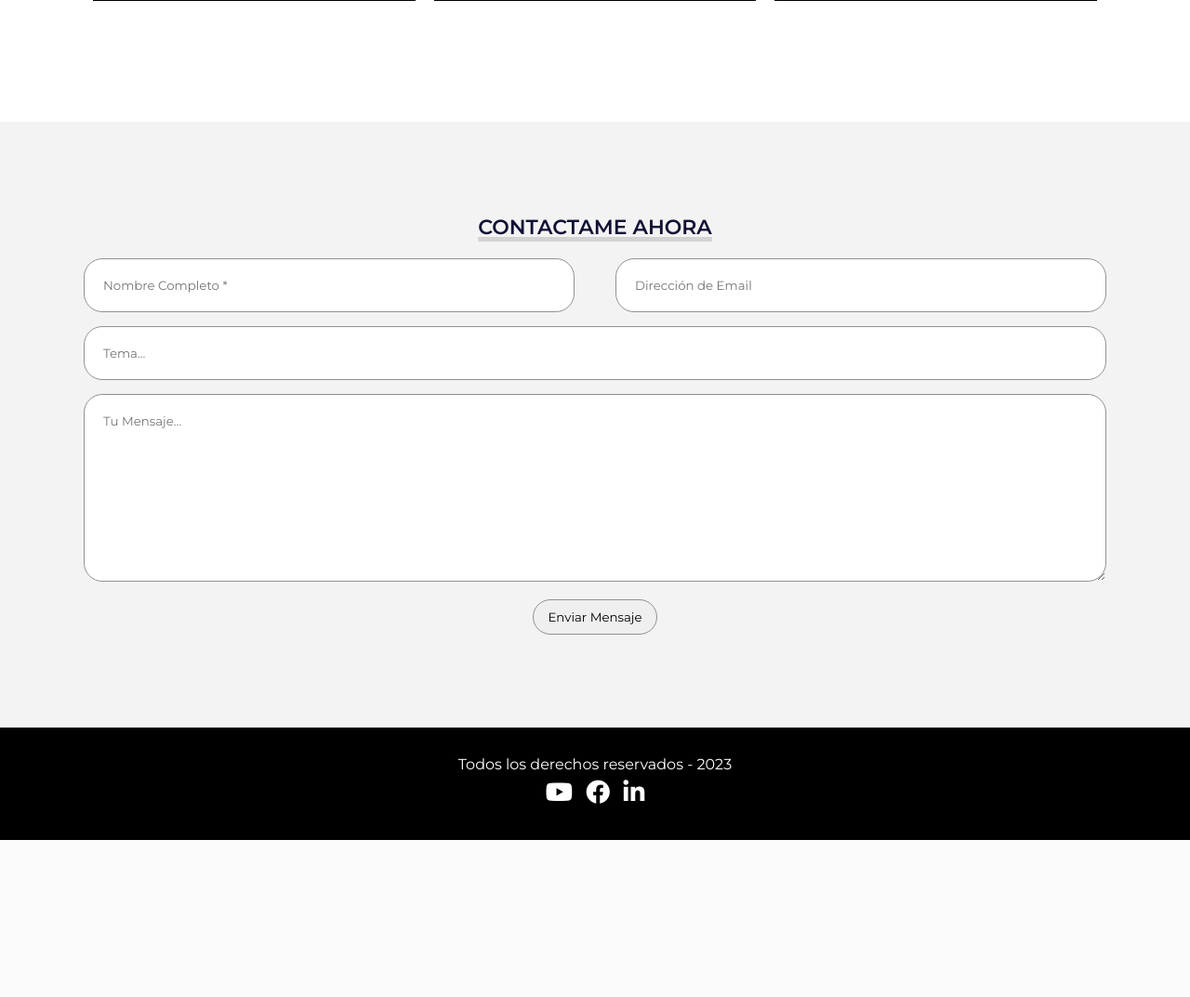
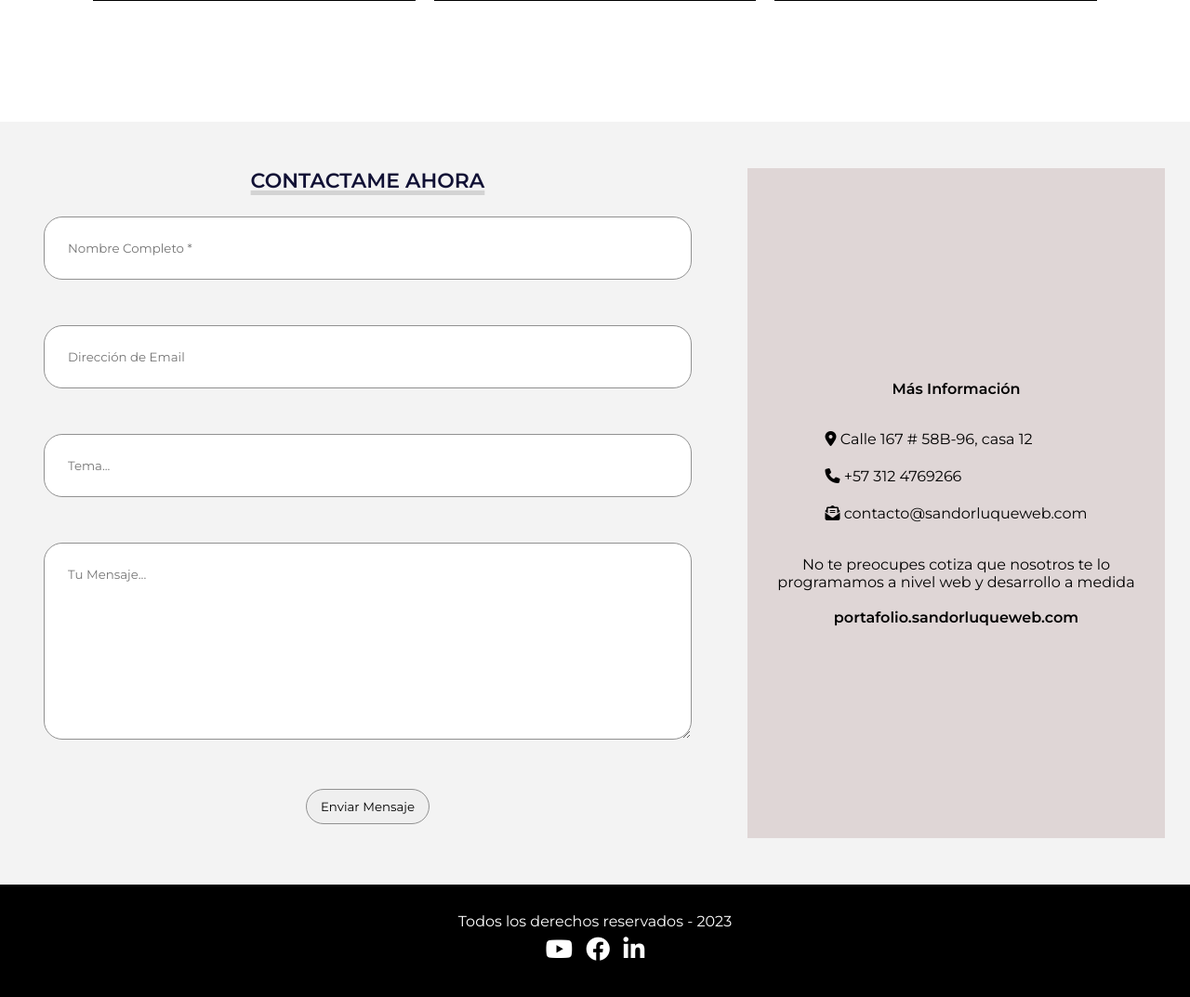
Before and after one commit to sanditor/portafolio_sandor_luque, a PHP site: page / in a window 1280 px wide. Shown: the part 4696-5769 px from the top of the page at 93% size. Before the commit the page ends 5600 px from the top, so only its background shows below. Run offline with PHP 8.4, Linux system fonts and the light colour scheme; some libraries are stand-ins or nearby versions.

Commit message:
Actualización 13-nov-2023

```diff
--- a/Assets/portafolio/css/estilos.css
+++ b/Assets/portafolio/css/estilos.css
@@ -612,17 +612,22 @@ body {
 /* *********************/
 
 #contacto {
-    padding: 100px 15px;
+    display: flex;
+    justify-content: space-around;
+    padding: 50px 27px;
     background-color: #f3f3f3;
+    gap: 40px;
+    box-shadow: 0 0 20px 0 rgba(255, 255, 255, .3);
 }
 
-#contacto .titulo-seccion {
-    margin-bottom: 20px;
+.contact-wrapper {
+    box-shadow: 0 0 20px 0 rgba(255, 255, 255, .3);
 }
 
 #contacto .contenedor-form {
-    max-width: 1100px;
-    margin: auto;
+    max-width: 900px;
+    margin: 0px 20px 0px 20px;
+    width: 100%;
 }
 
 #contacto .contenedor-form .fila {
@@ -634,16 +639,8 @@ body {
     justify-content: space-between;
 }
 
-#contacto .contenedor-form input,
-#contacto .contenedor-form textarea {
-    padding: 20px;
-    border-radius: 20px;
-    border: none;
-    border: 1px solid #919191;
-}
-
 #contacto .contenedor-form .mitad input {
-    width: 48%;
+    width: 50%;
 }
 
 #contacto .contenedor-form .input-full {
@@ -658,6 +655,7 @@ body {
     text-decoration: underline;
     text-decoration-color: #d3d3d3;
     text-decoration-thickness: 5px;
+    margin-bottom: 25px;
 }
 
 #contacto .btn-enviar {
@@ -673,29 +671,76 @@ body {
     color: #fff;
 }
 
-form#formContac p {
-    margin-top: 1rem;
-    font-weight: 600;
+#contacto .contenedor-form input,
+#contacto .contenedor-form textarea {
+    padding: 25px;
+    border-radius: 20px;
+    border: 1px solid #919191;
+    margin-bottom: 15px;
 }
 
-.hiddenMessage {
-    display: none;
-    opacity: 0;
-    transition: ease-in-out opacity 1s;
-    -webkit-transition: ease-in-out opacity 1s;
-    -moz-transition: ease-in-out opacity 1s;
-    -ms-transition: ease-in-out opacity 1s;
-    -o-transition: ease-in-out opacity 1s;
+.contacto-info {
+    display: flex;
+    flex-direction: column;
+    background: #dfd6d6;
+    max-width: 500px;
+    padding: 20px;
+    align-items: center;
+    justify-content: center;
 }
 
-.showMessage {
-    display: block;
-    opacity: 1;
-    transition: ease-in-out opacity 1s;
-    -webkit-transition: ease-in-out opacity 1s;
-    -moz-transition: ease-in-out opacity 1s;
-    -ms-transition: ease-in-out opacity 1s;
-    -o-transition: ease-in-out opacity 1s;
+.contacto-info ul>li {
+    list-style: none;
+    line-height: 2.5;
+}
+
+.contacto-info h4 {
+    margin-bottom: 25px;
+}
+
+.contacto-info p {
+    text-align: center;
+    margin-top: 25px;
+}
+
+.form-control input:focus {
+	border-color: #777;
+}
+
+.form-control.success input {
+	border-color: #2ecc71 !important;
+}
+
+.form-control.error input {
+	border-color: #e74c3c !important;
+}
+
+.form-control i {
+	visibility: hidden;
+}
+
+.form-control.success i.fa-check-circle {
+	color: #2ecc71 !important;
+	visibility: visible !important;
+    margin-bottom: 15px !important;
+}
+
+.form-control.error i.fa-exclamation-circle {
+	color: #e74c3c !important;
+	visibility: visible !important;
+    margin-left: -15px;
+}
+
+.form-control small {
+	color: #e74c3c;
+	left: 0;
+	visibility: hidden;
+}
+
+.form-control.error small {
+	visibility: visible !important;
+    margin-top: 1rem !important;
+    margin-bottom: 1rem !important;
 }
 
 /* *********************/
@@ -768,6 +813,7 @@ footer a {
     }
     #inicio .contenido .presentacion .descripcion {
         font-size: 15px;
+        padding: 0 15px
     }
     /* seccion SOBRE MI */
     #sobremi {
@@ -816,7 +862,9 @@ footer a {
     }
     /* seccion CONTACTO */
     #contacto {
-        padding: 50px 15px;
+        flex-direction: column;
+        padding: 30px 63px;
+        width: auto;
     }
     #contacto .contenedor-form .mitad {
         margin-bottom: 15px;
@@ -826,4 +874,19 @@ footer a {
         width: 100%;
         margin-bottom: 15px;
     }
+    .contacto-info {
+        max-width: max-content;
+    }
 }
+
+@media screen and (max-width: 500px) {
+    .contacto-info {
+        font-size: 12px;
+    }
+}
+
+@media screen and (max-width: 400px) {
+    #inicio .contenido .presentacion {
+        height: 110vh;
+    }
+}
--- a/Assets/portafolio/js/mainPortafolio.js
+++ b/Assets/portafolio/js/mainPortafolio.js
@@ -142,30 +142,47 @@ if(document.querySelector("#frmContacto")){
 	frmContacto.addEventListener('submit',function(e) {
 		e.preventDefault();
 
-		let nombre = document.querySelector("#txtNombreContacto").value;
-        let email = document.querySelector("#txtEmailContacto").value;
-        let tema = document.querySelector("#txtTemaContacto").value;
-		let mensaje = document.querySelector("#txtMensajeContacto").value;
+		let nombre = document.querySelector("#txtNombreContacto");
+        let nombreValue = document.querySelector("#txtNombreContacto").value.trim();
+        let email = document.querySelector("#txtEmailContacto");
+        let emailValue = document.querySelector("#txtEmailContacto").value.trim();
+        let tema = document.querySelector("#txtTemaContacto");
+        let temaValue = document.querySelector("#txtTemaContacto").value.trim();
+        let mensaje = document.querySelector("#txtMensajeContacto");
+		let mensajeValue = document.querySelector("#txtMensajeContacto").value.trim();
+        // Guardar el formulario en su estado original
+        var formularioOriginal = document.getElementById("frmContacto").outerHTML;
 
-		if(nombre == ""){
-			alertify.error("El nombre es obligatorio");
+		if(nombreValue == ""){
+			setErrorFor(nombre,"El nombre es obligatorio");
 			return false;
-		}
+		}else {
+		    setSuccessFor(nombre, "correcto");
+	    }
 
-		if(!fntEmailValidate(email)){
-            alertify.error("El email no es válido.");
+		if(emailValue === ''){
+            setErrorFor(email, 'No puede dejar el email en blanco.');
+            return false;
+        }else if (!fntEmailValidate(emailValue)) {
+            setErrorFor(email,"El email no es válido.");
 			return false;
-		}
+		}else{
+		    setSuccessFor(email, "correcto");
+	    }
 
-        if(tema == ""){
-            alertify.error("Por favor escribe el tema.");
+        if(temaValue == ""){
+           setErrorFor(tema,"Por favor escribe el tema.");
 			return false;
-		}
+		}else {
+		    setSuccessFor(tema, "correcto");
+	    }
 
-		if(mensaje == ""){
-            alertify.error("Por favor escribe el mensaje.");
+		if(mensajeValue == ""){
+            setErrorFor(mensaje, "Por favor escribe el mensaje.");
 			return false;
-		}
+		}else {
+		    setSuccessFor(mensaje, "correcto");
+	    }
 
 		divLoading.style.display = "flex";
 		let request = (window.XMLHttpRequest) ?
@@ -182,6 +199,8 @@ if(document.querySelector("#frmContacto")){
 	    		if(objData.status){
                     alertify.success(objData.msg);
                 	document.querySelector("#frmContacto").reset();
+                    document.getElementById("frmContacto").outerHTML = formularioOriginal;
+                    document.querySelector("#txtNombreContacto").focus();
 	    		}else{
                     alertify.error(objData.msg);
 	    		}
@@ -192,3 +211,23 @@ if(document.querySelector("#frmContacto")){
 
 	},false);
 }
+
+function setErrorFor(input, message) {
+	const formControl = input.parentElement;
+	const small = formControl.querySelector('.form-control small');
+    input.style.border = "1px solid #e74c3c !important";
+    input.focus();
+	formControl.className = 'form-control error fila';
+    small.style.color = '#e74c3c'
+    small.style.visibility = "visible";
+	small.innerText = message;
+
+}
+
+function setSuccessFor(input, message) {
+	const formControl = input.parentElement;
+    const small = formControl.querySelector('.form-control small');
+	formControl.className = 'form-control success';
+    small.style.color = '#2ecc71',
+    small.innerText = message;
+}
--- a/Config/Config.php
+++ b/Config/Config.php
@@ -9,9 +9,9 @@
 
 	//Datos de conexión a Base de Datos
 	const DB_HOST = "localhost";
-	const DB_NAME = "u378219037_db_portafolio";
-	const DB_USER = "u378219037_root2";
-	const DB_PASSWORD = "Elshalom7&";
+	const DB_NAME = "db_portafolio";
+	const DB_USER = "root";
+	const DB_PASSWORD = "";
 	const DB_PORT = "3306";
 	const DB_CHARSET = "utf8";
 
--- a/Views/Template/header_portafolio.php
+++ b/Views/Template/header_portafolio.php
@@ -9,16 +9,8 @@
     <meta name="author" content="Sandor Luque">
     <meta name="theme-color" content="#009688">
     <title><?=$data['page_title']?></title>
-    <link rel="icon" type="image/svg+xml" href="<?= media() ?>/portafolio/img/favicon.svg" />
-    <link rel="stylesheet" href="https://cdnjs.cloudflare.com/ajax/libs/font-awesome/6.1.1/css/all.min.css" integrity="sha512-KfkfwYDsLkIlwQp6LFnl8zNdLGxu9YAA1QvwINks4PhcElQSvqcyVLLD9aMhXd13uQjoXtEKNosOWaZqXgel0g==" crossorigin="anonymous" referrerpolicy="no-referrer" />
-    <link rel="stylesheet" href="<?= media() ?>/portafolio/css/estilos.css">
-    <!--Archivos CSS para Alertify -->
-	<!-- Alertify style -->
-	<link href="<?= media()?>/portafolio/css/alertify/alertify.min.css" rel="stylesheet">
-	<!-- Alertify theme -->
-	<link href="<?=  media() ?>/portafolio/css/alertify/themes/default.min.css" rel="stylesheet">
 
-    <!-- Primary Meta Tags -->
+     <!-- Primary Meta Tags -->
     <meta name="title" content="SLF Desarrollador Web Full stack" />
     <meta name="description" content="Desarrollo web a medida. Consulte..." />
 
@@ -35,6 +27,14 @@
     <meta property="twitter:title" content="SLF Desarrollador Web Full stack" />
     <meta property="twitter:description" content="Desarrollo web a medida. Consulte..." />
     <meta property="twitter:image" content="<?= media() ?>/portafolio/img/logo.png" />
+
+    <link rel="icon" type="image/svg+xml" href="<?= media() ?>/portafolio/img/favicon.svg" />
+    <link rel="stylesheet" href="https://cdnjs.cloudflare.com/ajax/libs/font-awesome/6.1.1/css/all.min.css" integrity="sha512-KfkfwYDsLkIlwQp6LFnl8zNdLGxu9YAA1QvwINks4PhcElQSvqcyVLLD9aMhXd13uQjoXtEKNosOWaZqXgel0g==" crossorigin="anonymous" referrerpolicy="no-referrer" />
+    <link rel="stylesheet" href="<?= media() ?>/portafolio/css/estilos.css">
+    <!--Archivos CSS para Alertify -->
+	<link href="<?= media()?>/portafolio/css/alertify/alertify.min.css" rel="stylesheet">
+	<!-- Alertify theme -->
+	<link href="<?=  media() ?>/portafolio/css/alertify/themes/default.min.css" rel="stylesheet">
 
 </head>
 
--- a/Views/home.php
+++ b/Views/home.php
@@ -315,23 +315,48 @@
 
 <!-- SECCTION C O N T A C T O -->
 <section id="contacto">
-    <h3 class="titulo-seccion">Contactame ahora</h3>
     <div class="contenedor-form">
+        <h3 class="titulo-seccion">Contactame ahora</h3>
         <form id="frmContacto" action="" method="POST">
-            <div class="fila mitad">
-                <input type="text" id="txtNombreContacto" name="txtNombreContacto" placeholder="Nombre Completo *" class="input-mitad">
-                <input type="email" id="txtEmailContacto" name="txtEmailContacto" placeholder="Dirección de Email" class="input-mitad">
+            <div class="form-control fila">
+                <input type="text" id="txtNombreContacto" name="txtNombreContacto" placeholder="Nombre Completo *" class="input-full">
+                <i class="fas fa-check-circle"></i>
+                <i class="fas fa-exclamation-circle"></i>
+                <small>Error message</small>
             </div>
-            <div class="fila">
+            <div class="form-control fila">
+                <input type="email" id="txtEmailContacto" name="txtEmailContacto" placeholder="Dirección de Email" class="input-full">
+                <i class="fas fa-check-circle"></i>
+                <i class="fas fa-exclamation-circle"></i>
+                <small>Error message</small>
+            </div>
+            <div class="form-control fila">
                 <input type="text" id="txtTemaContacto" name="txtTemaContacto" placeholder="Tema..." class="input-full">
+                <i class="fas fa-check-circle"></i>
+                <i class="fas fa-exclamation-circle"></i>
+                <small>Error message</small>
             </div>
-            <div class="fila">
+            <div class="form-control fila">
                 <textarea id="txtMensajeContacto" name="txtMensajeContacto" cols="30" rows="10" placeholder="Tu Mensaje..." class="input-full"></textarea>
+                <i class="fas fa-check-circle"></i>
+                <i class="fas fa-exclamation-circle"></i>
+                <small>Error message</small>
             </div>
 
             <input type="submit" value="Enviar Mensaje" class="btn-enviar">
-            <p id="formStatus"></p>
         </form>
+    </div>
+    <div class="contacto-info">
+        <h4>Más Información</h4>
+        <ul>
+            <li><i class="fas fa-map-marker-alt"></i> Calle 167 # 58B-96, casa 12</li>
+            <li><i class="fas fa-phone"></i> +57 312 4769266</li>
+            <li><i class="fas fa-envelope-open-text"></i> contacto@sandorluqueweb.com</li>
+        </ul>
+        <p>No te preocupes cotiza que nosotros te lo programamos a nivel web y desarrollo a medida<br><br>
+          <b>portafolio.sandorluqueweb.com</b>
+        </p>
+
     </div>
 </section>
 
```
Also changed, not shown: 1 other file.
